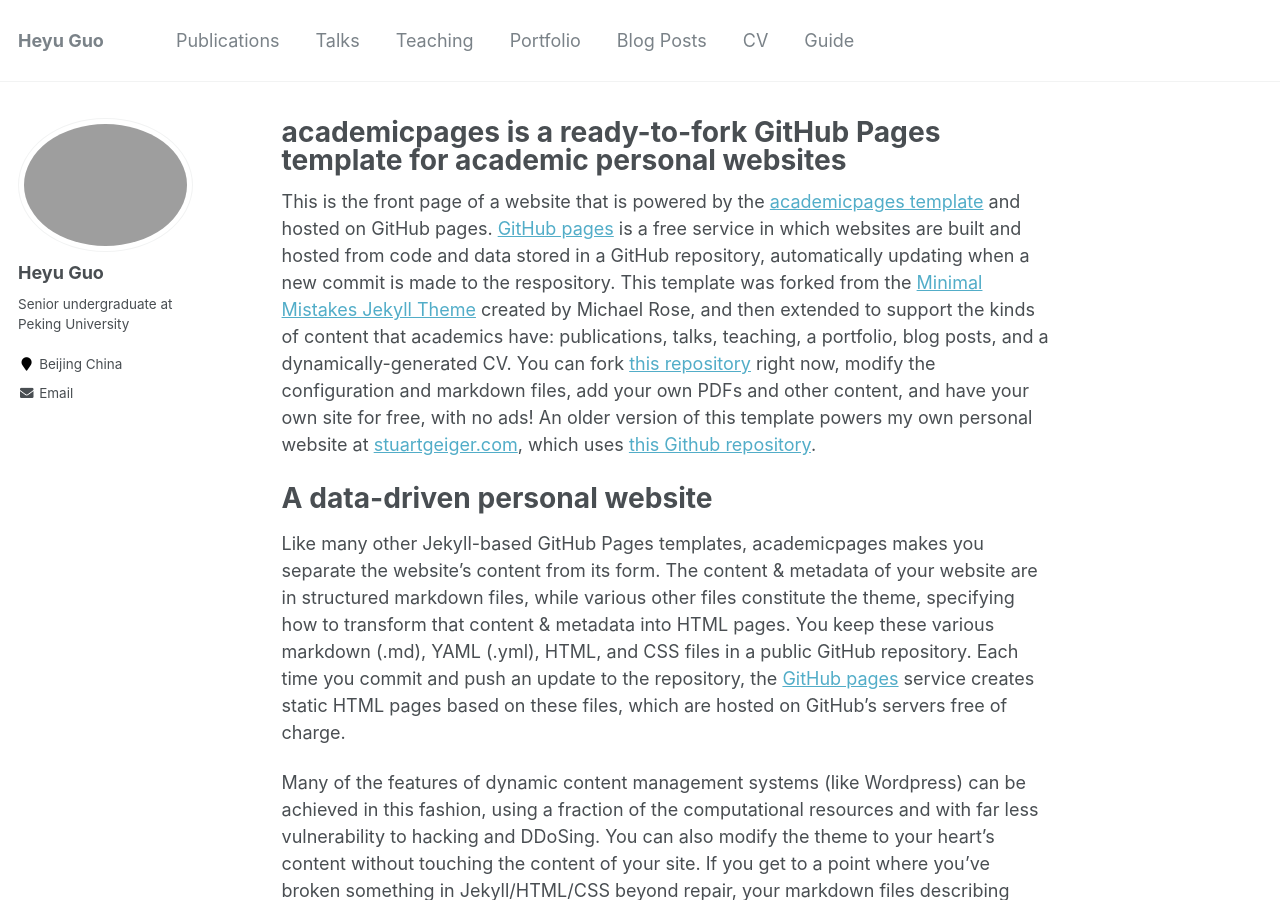
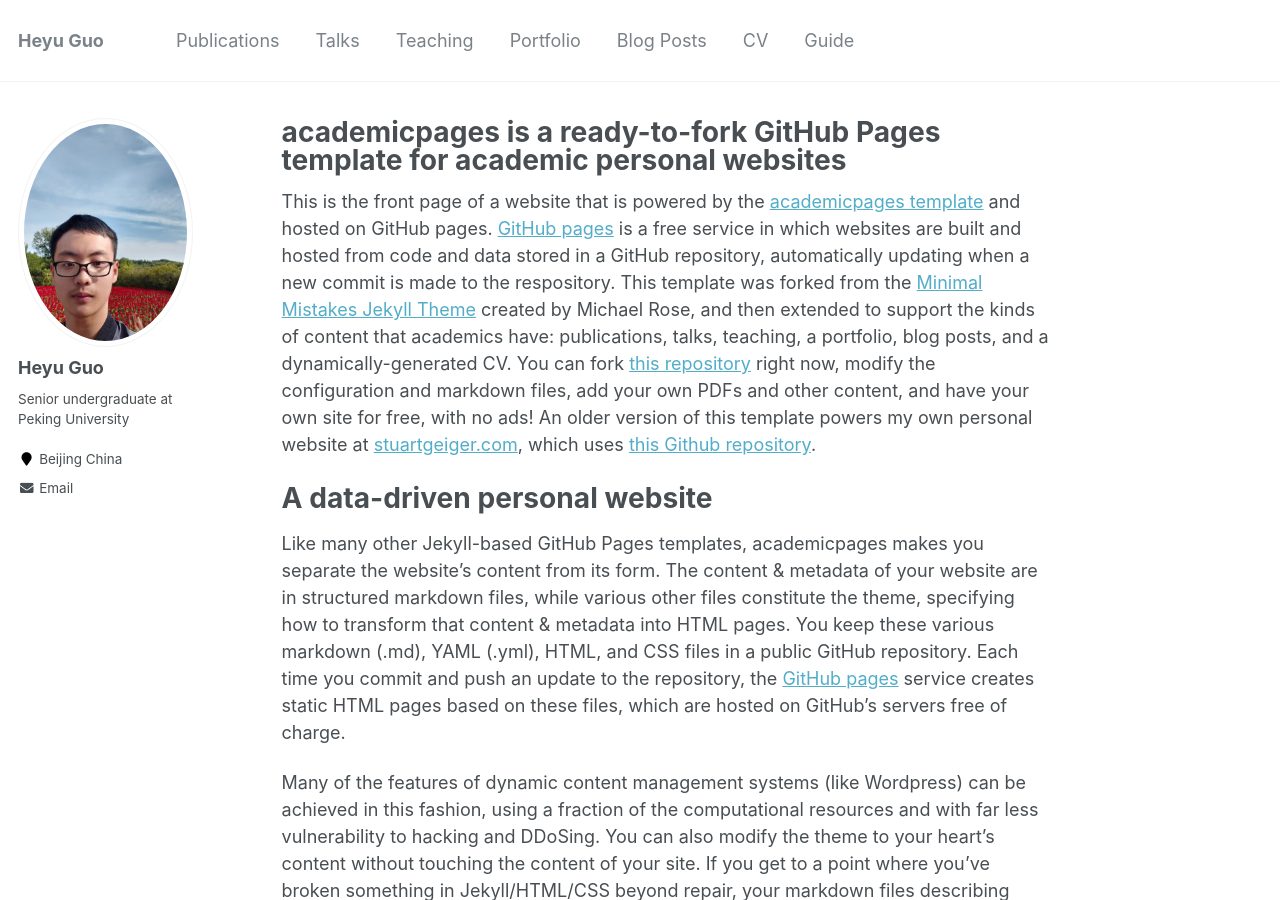
Before and after one commit to GuoHeyu/GuoHeyu.github.io, a Jekyll site: the page built from _pages/about.md, in a window 1280 px wide and 900 px high. Built offline with Jekyll 4.4.1, drawn with Linux system fonts in a browser that asks for light colours.

Commit message:
Update _config.yml

```diff
--- a/_config.yml
+++ b/_config.yml
@@ -81,7 +81,7 @@ analytics:
 # Site Author
 author:
   name             : "Heyu Guo"
-  avatar           : "profile.jpg.jpg"
+  avatar           : "profile.jpg"
   bio              : "Senior undergraduate at Peking University"
   location         : "Beijing China"
   employer         :
```
